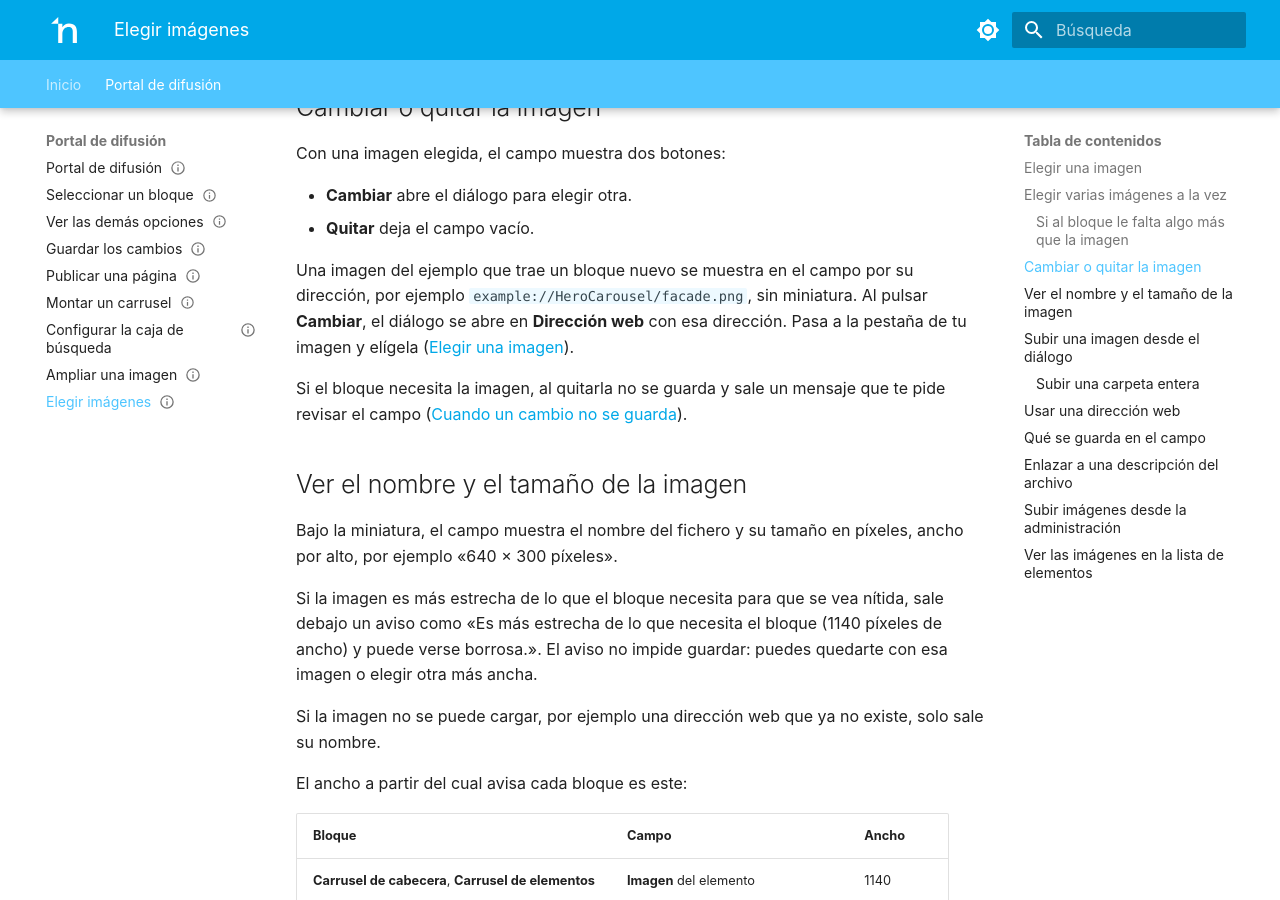
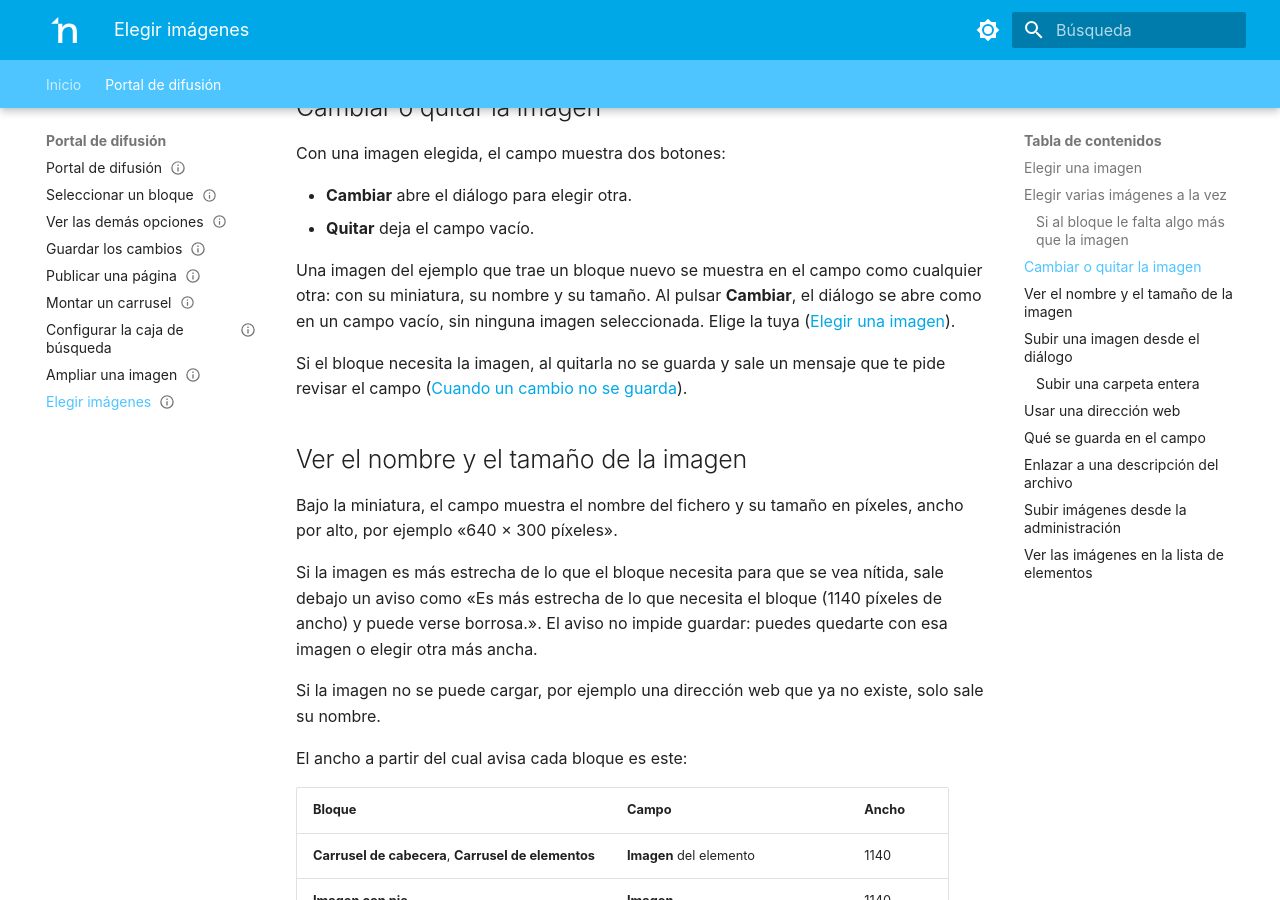
Before and after one commit to nubarchiva/nuba-docs, an MkDocs documentation site: the page built from docs/user-guide/diffusion-portal/choose-images.md, in a window 1280 px wide and 900 px high, scrolled down 2206 px. Built offline with MkDocs 1.6.1 and Material for MkDocs 9.7.7, drawn with Linux system fonts in a browser that asks for light colours.

Commit message:
docs(user-guide): imagen de ejemplo en miniatura, banda del aviso al publicar y enlace del ejemplo
La imagen de ejemplo de un bloque nuevo sale con miniatura, nombre y tamaño, y
«Cambiar» abre el diálogo como en un campo vacío. El aviso de contenido de
ejemplo sale en una banda bajo la barra del editor, con «Cerrar», y por debajo
de 1600 px de ancho el panel abierto la tapa. El enlace del ejemplo lleva a la
portada y se ve escrito app:///.

```diff
--- a/docs/user-guide/diffusion-portal/choose-images.md
+++ b/docs/user-guide/diffusion-portal/choose-images.md
@@ -78,9 +78,9 @@ Con una imagen elegida, el campo muestra dos botones:
 - **Cambiar** abre el diálogo para elegir otra.
 - **Quitar** deja el campo vacío.
 
-Una imagen del ejemplo que trae un bloque nuevo se muestra en el campo por su dirección, por ejemplo
-`example://HeroCarousel/facade.png`, sin miniatura. Al pulsar **Cambiar**, el diálogo se abre en **Dirección web** con
-esa dirección. Pasa a la pestaña de tu imagen y elígela ([Elegir una imagen](#elegir-una-imagen)).
+Una imagen del ejemplo que trae un bloque nuevo se muestra en el campo como cualquier otra: con su miniatura, su
+nombre y su tamaño. Al pulsar **Cambiar**, el diálogo se abre como en un campo vacío, sin ninguna imagen seleccionada.
+Elige la tuya ([Elegir una imagen](#elegir-una-imagen)).
 
 Si el bloque necesita la imagen, al quitarla no se guarda y sale un mensaje que te pide revisar el campo
 ([Cuando un cambio no se guarda](save-changes.md#cuando-un-cambio-no-se-guarda)).
```
Also changed, not shown: docs/user-guide/diffusion-portal/image-zoom.md (+1 -1 lines), docs/user-guide/diffusion-portal/publish.md (+3 -1 lines).
